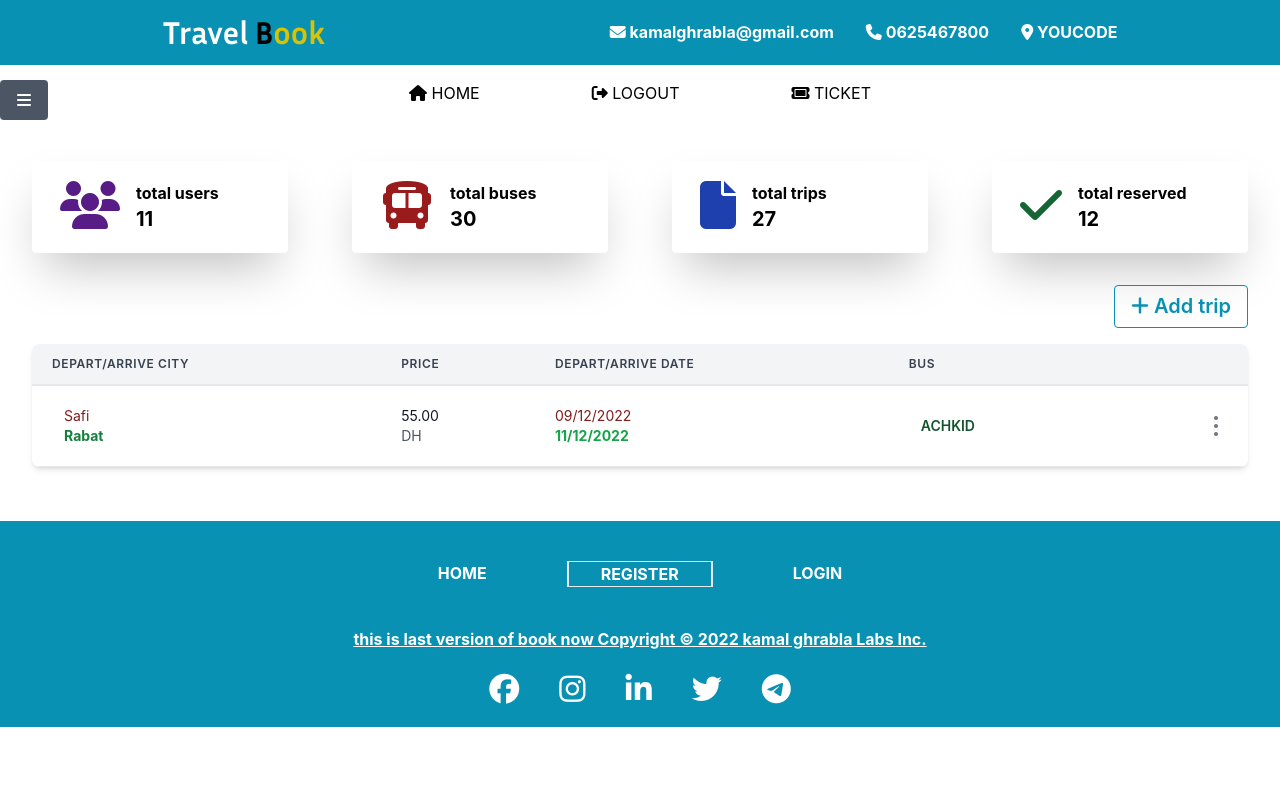
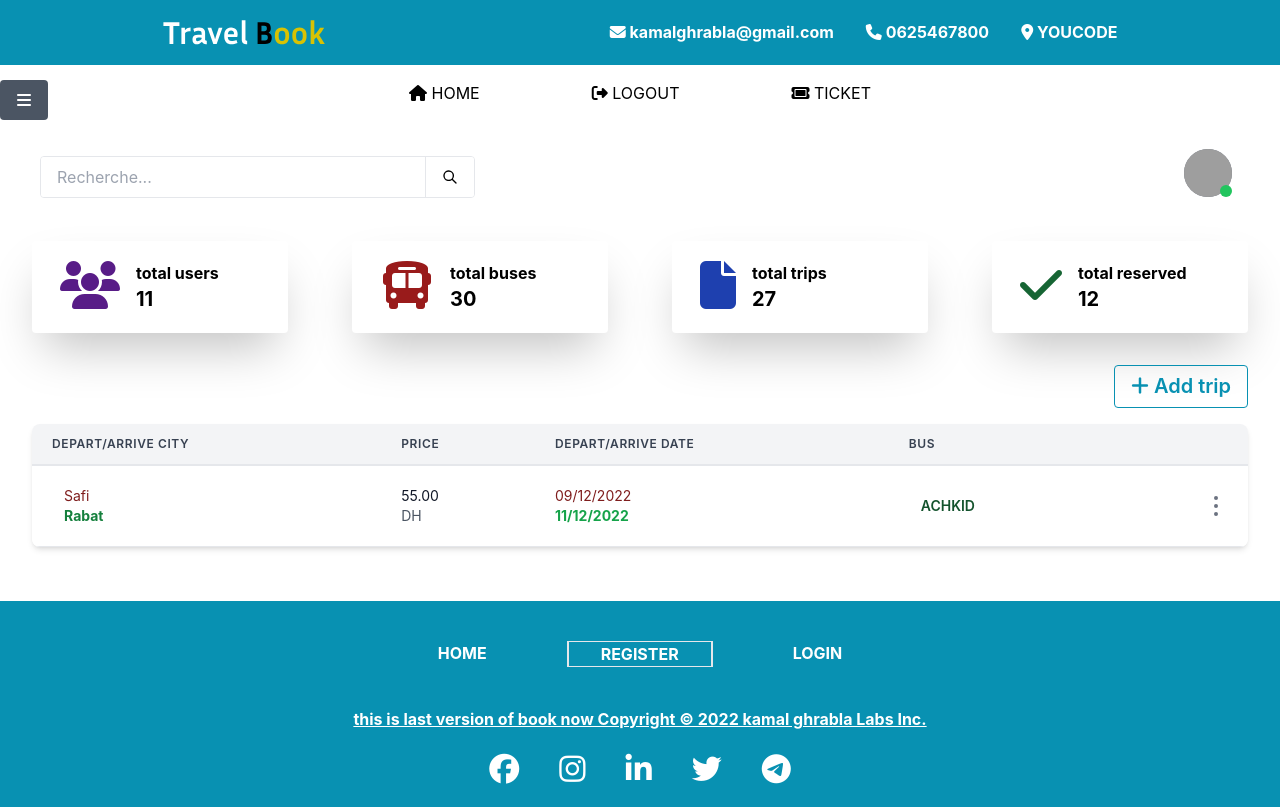
Before and after one commit to ghrabla/Express-JS-MongoDB-MVC-Rest-Api, a React (Create React App) app in the folder client/: page /Trip in a window 1280 px wide. Built offline with nearby package versions, Linux system fonts and the light colour scheme; no server answers; sample sign-in values are in the browser's storage; grey boxes are pictures that could not be loaded.

Commit message:
use selector for fullname

```diff
--- /dev/null
+++ b/client/src/components/profile.js
@@ -0,0 +1,35 @@
+
+import { useSelector } from 'react-redux'
+
+const Profile = () =>{
+
+    const {admin} = useSelector((state) => state.authAdmin);
+
+    return(
+        <div >
+        <div class="flex justify-between lg:flex-row flex-col-reverse items-center mt-10 mx-10">
+            <div class="mt-2">
+                <div class="border rounded overflow-hidden flex lg:mx-0 mx-10">
+                 <input type="text" class="px-4 py-2 w-96" placeholder="Recherche..."/>
+                 <button class="flex items-center justify-center px-4 border-l bg-white">
+                 <svg class="h-4 w-4 text-grey-dark " fill="currentColor" xmlns="http://www.w3.org/2000/svg" viewBox="0 0 24 24"><path d="M16.32 14.9l5.39 5.4a1 1 0 0 1-1.42 1.4l-5.38-5.38a8 8 0 1 1 1.41-1.41zM10 16a6 6 0 1 0 0-12 6 6 0 0 0 0 12z"/></svg>
+                </button>
+            </div>
+            </div>
+            <div class="flex">
+            <div class="m-1 mr-2 w-12 h-12 relative flex justify-center items-center rounded-full bg-gray-500 text-xl text-white">
+              <img src="http://source.unsplash.com/100x100/?man" class="rounded-3xl"/>
+              <div class="absolute right-0 bottom-0 w-3 h-3 rounded-full bg-green-500"></div>
+            </div>
+            <div class="mt-4 font-bold">
+                {admin && admin.fullname}
+
+            </div>
+            </div>
+
+        </div>
+    </div>
+    )
+}
+
+export default Profile;
--- a/client/src/components/statistic.js
+++ b/client/src/components/statistic.js
@@ -1,6 +1,8 @@
-const statistic = () =>{
+import Profile from "./profile";
+const Statistic = () =>{
     return(
         <>
+           <Profile/>
            <div className="">
         <div className="flex justify-around lg:flex-row flex-col">
             <div className="flex mt-10 px-7 py-5 rounded lg:mx-0 mx-10 lg:w-1/5 shadow-2xl" id="box-sta">
@@ -45,4 +47,4 @@ const statistic = () =>{
     )
 }
 
-export default statistic;
+export default Statistic;
```
